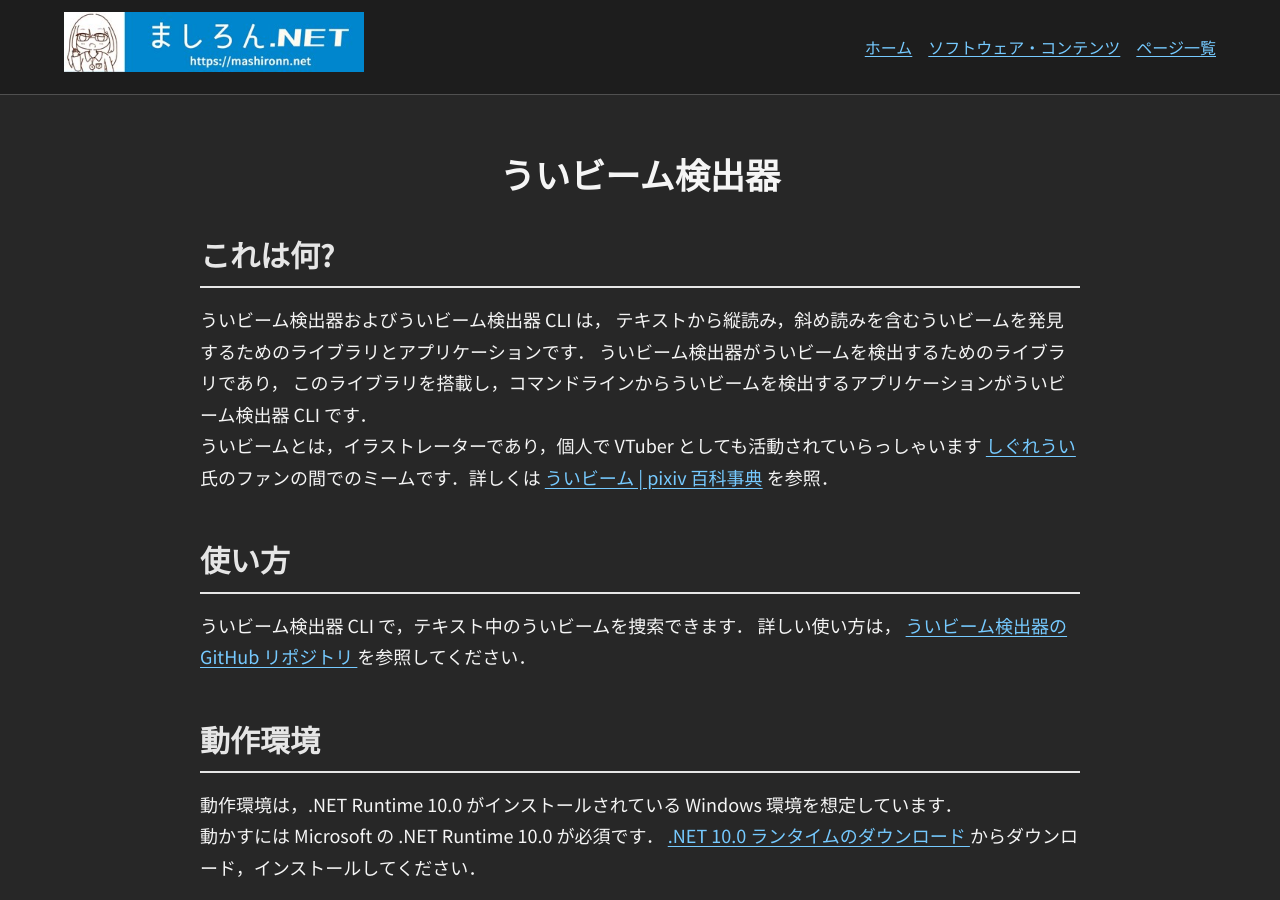
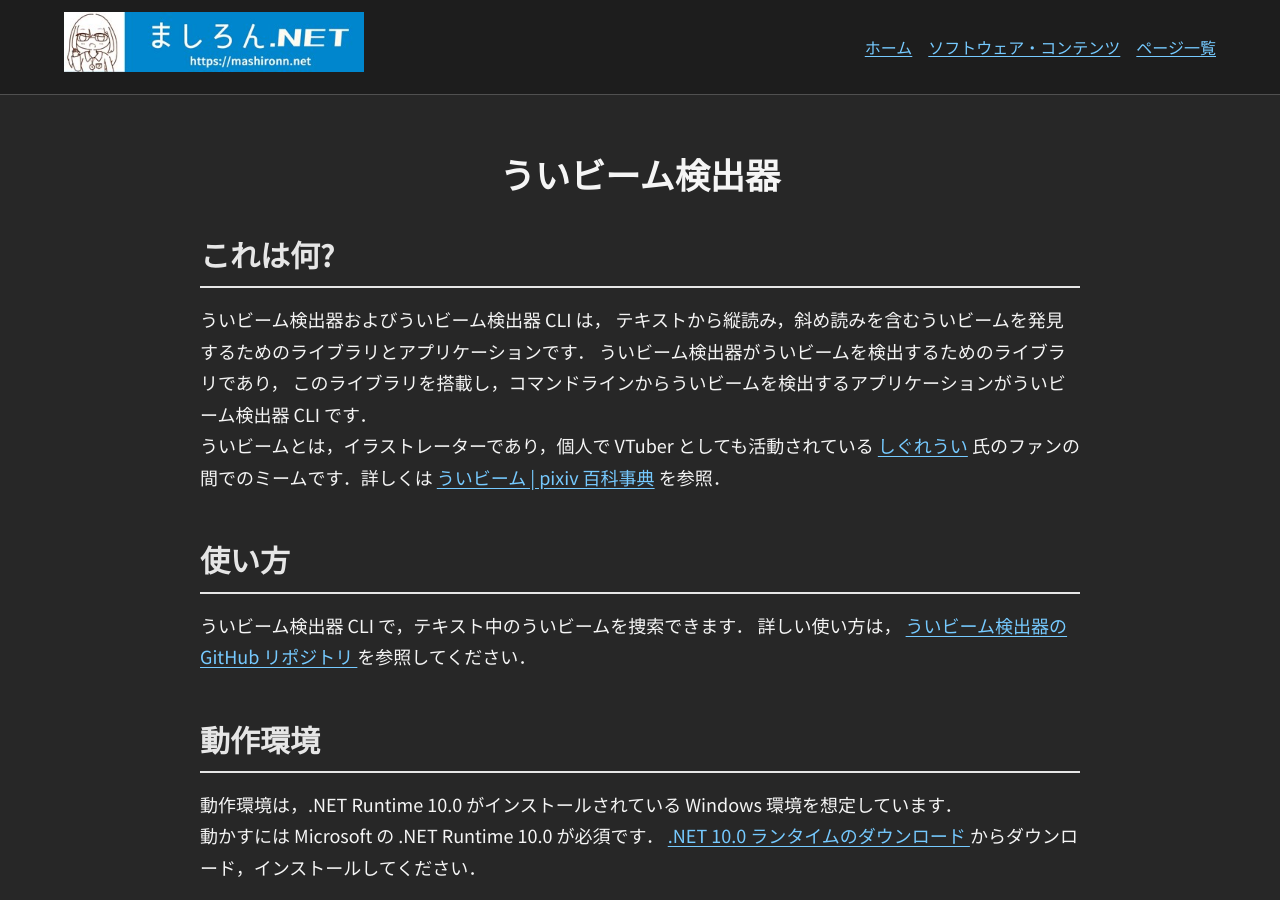
Before and after one commit to armadillo-winX/armadillo-winX.github.io, a Jekyll site: the page built from UiBeamFinder/index.html, in a window 1280 px wide and 900 px high. Built offline with Jekyll 4.4.1, drawn with Linux system fonts in a browser that asks for light colours.

Commit message:
軽微なテキストの修正

```diff
--- a/UiBeamFinder/index.html
+++ b/UiBeamFinder/index.html
@@ -15,7 +15,7 @@ description: "テキストの中からういビームを検出"
         テキストから縦読み，斜め読みを含むういビームを発見するためのライブラリとアプリケーションです．
         ういビーム検出器がういビームを検出するためのライブラリであり，
         このライブラリを搭載し，コマンドラインからういビームを検出するアプリケーションがういビーム検出器 CLI です．<br>
-        ういビームとは，イラストレーターであり，個人で VTuber としても活動されていらっしゃいます
+        ういビームとは，イラストレーターであり，個人で VTuber としても活動されている
         <a href="https://x.com/ui_shig/" target="_blank">しぐれうい</a>
         氏のファンの間でのミームです．詳しくは
         <a href="https://dic.pixiv.net/a/%E3%81%86%E3%81%84%E3%83%93%E3%83%BC%E3%83%A0" target="_blank">ういビーム | pixiv 百科事典</a>
--- a/contents.html
+++ b/contents.html
@@ -20,7 +20,7 @@ social_image: "/images/MashironnIconONE.png"
                 ういビーム検出器
             </a><br>
             <div class="main">
-                Sういビーム検出器は，テキストからういビームを探索するツールです．
+                ういビーム検出器は，テキストからういビームを探索するツールです．
             </div><br><br>
             <a href="https://x.com/PhotonSak1054" class="large-link" target="_blank">
                 珠音茉白 X アカウント
```
